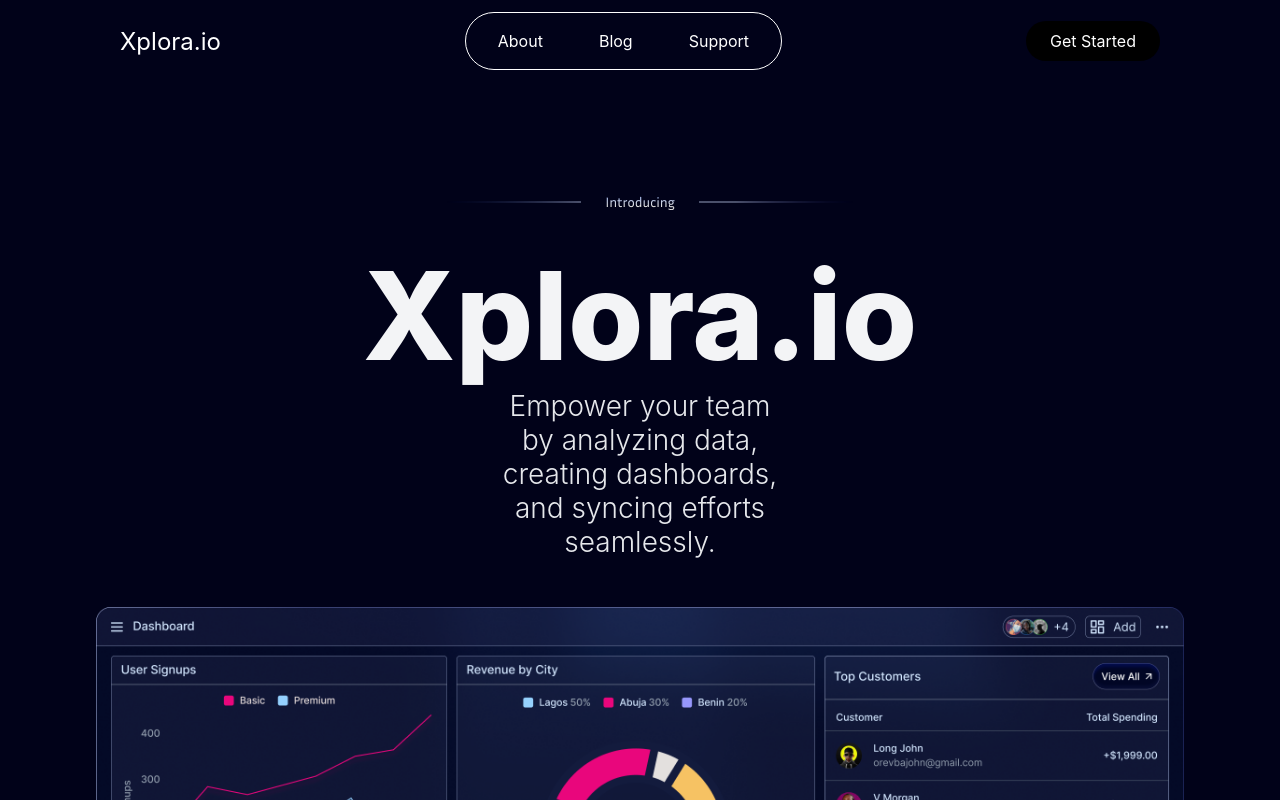
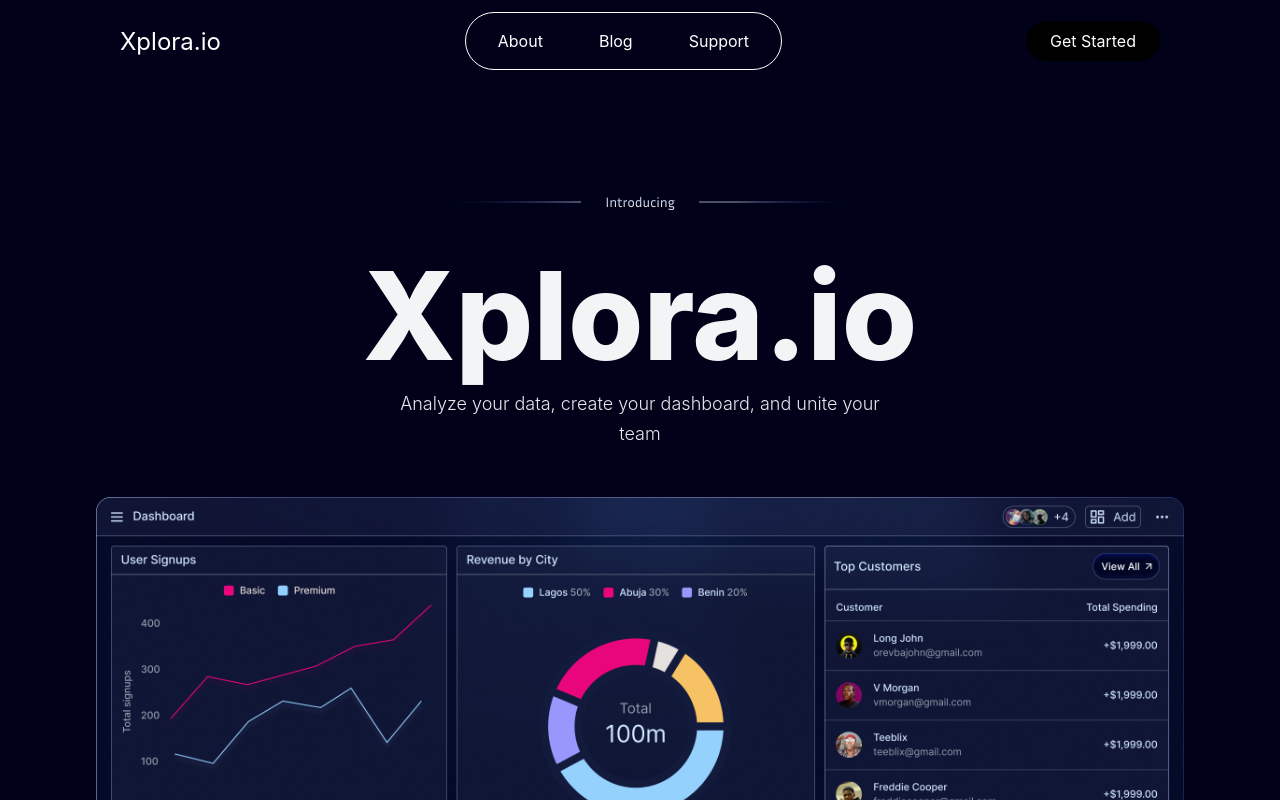
Before and after one commit to Thelma101/XP-landingPage, a React (Create React App) app in the folder xp/: page / in a window 1280 px wide. Shown: the top 800 px of the page. Built offline with nearby package versions, Linux system fonts and the light colour scheme; the HTML template or start-up script is replaced by a standard one.

Commit message:
Footer section fix

```diff
--- a/xp/src/components/ClientSection.jsx
+++ b/xp/src/components/ClientSection.jsx
@@ -26,7 +26,7 @@ const ClientTestimonials = () => {
           image: avatar2,
           name: 'Ralph Fisher',
         }].map((testimonial, index) => (
-          <div key={index} className='flex flex-col gap-6 p-10 rounded-lg bg-dark-gray'>
+          <div key={index} className='flex flex-col gap-6 rounded-lg bg-dark-gray'>
             <div className='flex items-start gap-6'>
               <img src={testimonial.image} alt={`${testimonial.name} avatar`} className='w-[52px] h-[52px] rounded-full' />
               <div className='flex flex-col gap-2'>
--- a/xp/src/components/FeaturesSection.jsx
+++ b/xp/src/components/FeaturesSection.jsx
@@ -3,10 +3,8 @@ import spoonKnifeImage from '../assets/spoon&knife.png';
 import knightImage from '../assets/knight.png';
 import infinityImage from '../assets/infinity.png';
 
-const FeaturesSection = () => {
-
-  const FeatureCard = ({ icon, title, description }) => {
-    return (
+// Moved FeatureCard component outside
+const FeatureCard = ({ icon, title, description }) => (
   <div className="flex flex-col items-center justify-center">
     <img src={icon} alt="feature" className="w-8 h-8" />
     <p className="text-white font-inter text-[20px] leading-[30px] font-semibold text-center">
@@ -17,9 +15,8 @@ const FeaturesSection = () => {
     </p>
   </div>
 );
-  };
 
-  return (
+const FeaturesSection = () => (
   <section className="py-16">
     <div className="flex flex-col items-center justify-center mt-24">
       <h2 className="text-white font-inria-sans text-[40px] md:text-[52px] leading-[62px] text-center">
@@ -29,7 +26,7 @@ const FeaturesSection = () => {
         Most calendars are designed for teams. Slate is designed for freelancers who want a simple way to plan their schedule.
       </p>
     </div>
-      <div className="flex flex-col md:flex-row gap-6 mt-12 items-center justify-center">
+    <div className="flex flex-col items-center justify-center gap-6 mt-12 md:flex-row">
       <FeatureCard
         icon={spoonKnifeImage}
         title="A single source of truth"
@@ -48,6 +45,5 @@ const FeaturesSection = () => {
     </div>
   </section>
 );
-};
 
 export default FeaturesSection;
--- a/xp/src/components/HeroSection.jsx
+++ b/xp/src/components/HeroSection.jsx
@@ -10,8 +10,8 @@ const HeroSection = () => {
       <h1 className="font-inria-sans text-[84px] leading-[100px] text-center md:text-[122px] font-extrabold md:leading-[146px] text-gray-100">
         Xplora.io
       </h1>
-      <p className="font-inter text-[20px] font-light leading-[24px] md:text-[28px] md:leading-[34px] text-center text-gray-200 px-6 md:w-[32%] w-[72%]">
-        Empower your team by analyzing data, creating dashboards, and syncing efforts seamlessly.
+      <p className="font-inter text-[14px] font-light leading-[24px] md:text-[18px] md:leading-[30px] text-center text-gray-200 px-6 md:w-[50%] w-[82%]">
+      Analyze your data, create your dashboard, and unite your team
       </p>
 
       <button className="px-10 py-3 mt-10 text-gray-100 bg-gray-900 rounded-full shadow-lg md:hidden hover:bg-gray-700">
```
Also changed, not shown: xp/src/components/FooterSection.jsx (+3 -7 lines). Lines whose indentation alone changed are shown as unchanged.
